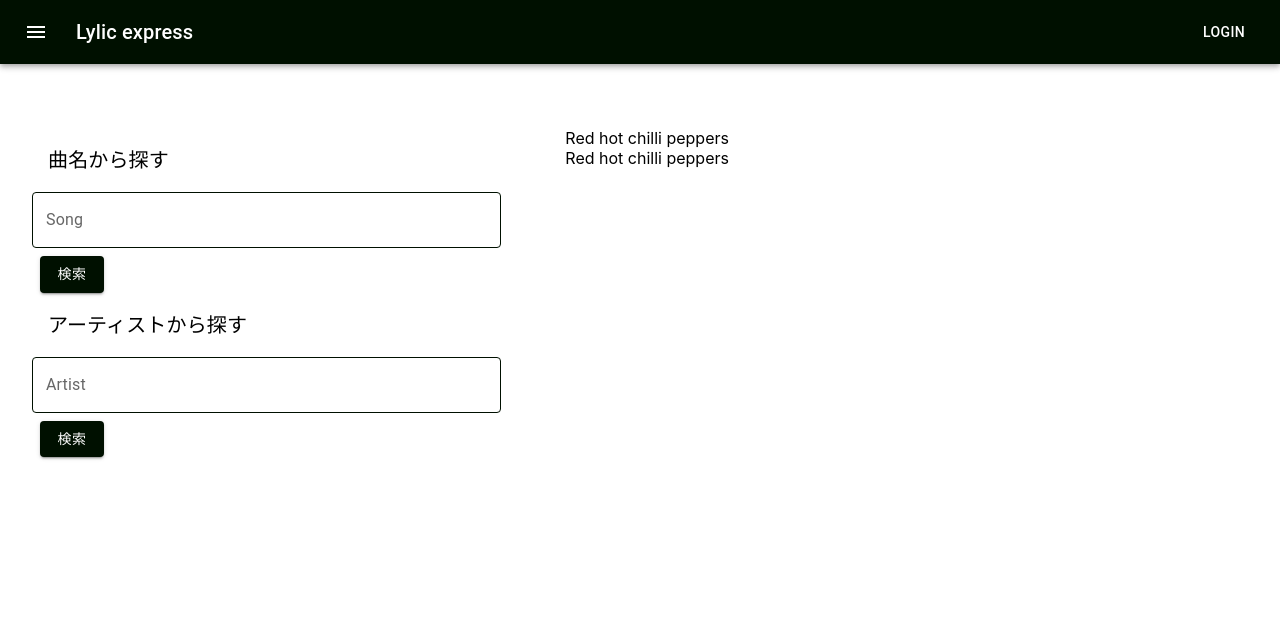
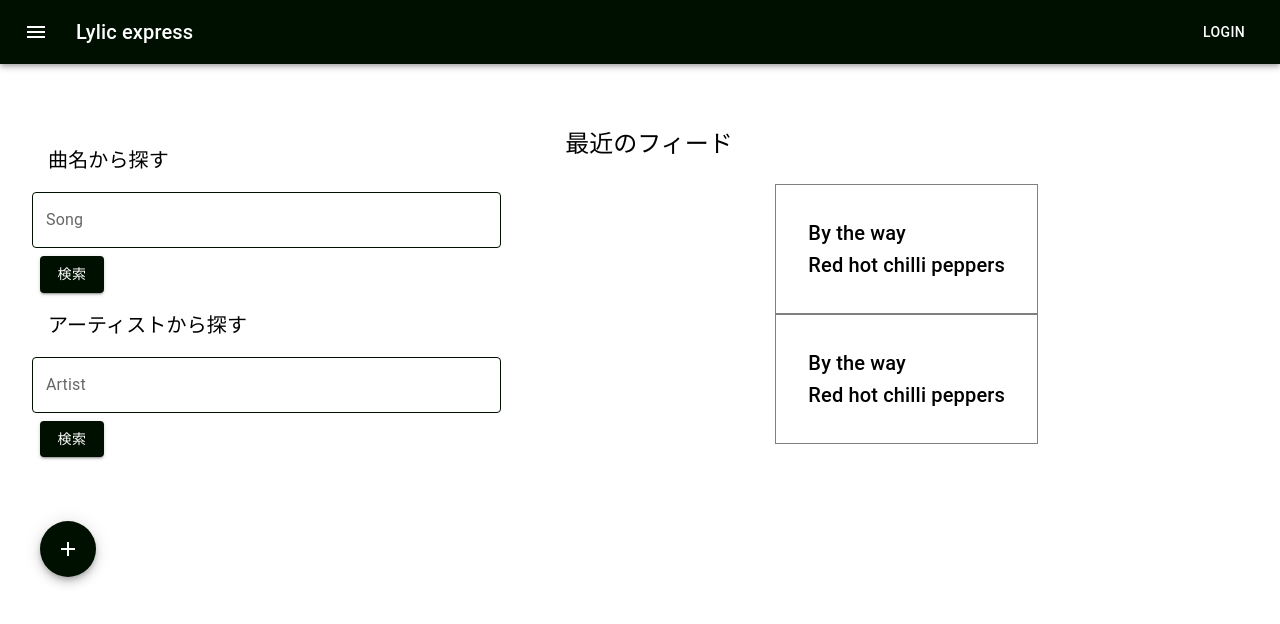
Before and after one commit to Kohsaku/lylics-expression-app, a React (Create React App) app: page / in a window 1280 px wide. Shown: the top 624 px of the page. Built offline with nearby package versions, Linux system fonts and the light colour scheme.

Commit message:
editing CurrentFeed component

```diff
--- a/src/components/CurrentFeed.tsx
+++ b/src/components/CurrentFeed.tsx
@@ -1,5 +1,5 @@
 import React, { useState } from "react";
-import { Box, Typography } from "@mui/material";
+import { Box, Grid, Typography } from "@mui/material";
 
 const CurrentFeed: React.FC = () => {
   const [testData, setTestData] = useState([
@@ -27,9 +27,21 @@ const CurrentFeed: React.FC = () => {
         flexDirection: "column",
       }}
     >
-      {testData.map((data) => (
-        <Box>{data.artist}</Box>
-      ))}
+      <Typography variant="h5">最近のフィード</Typography>
+      <Grid
+        container
+        flexDirection="column"
+        sx={{ mt: 3, alignItems: "center" }}
+      >
+        {testData.map((data) => (
+          <Grid item>
+            <Box p={4} sx={{ border: "1px solid grey" }}>
+              <Typography variant="h6">{data.song}</Typography>
+              <Typography variant="h6">{data.artist}</Typography>
+            </Box>
+          </Grid>
+        ))}
+      </Grid>
     </Box>
   );
 };
--- a/src/pages/Home.tsx
+++ b/src/pages/Home.tsx
@@ -1,6 +1,7 @@
 import React from "react";
-import { Grid, Box, TextField, Typography, Button } from "@mui/material";
+import { Grid, Box, TextField, Typography, Button, Fab } from "@mui/material";
 import { createTheme, ThemeProvider, styled } from "@mui/material/styles";
+import AddIcon from "@mui/icons-material/Add";
 import CurrentFeed from "../components/CurrentFeed";
 
 const CustomTextField = styled(TextField)({
@@ -86,6 +87,19 @@ const Home: React.FC = () => {
         <Grid item xs={false} sm={4} md={7} component={Box}>
           <CurrentFeed />
         </Grid>
+        <Fab
+          aria-label="add"
+          sx={{
+            mb: 1,
+            ml: 5,
+            bgcolor: "#001000",
+            "&: hover": {
+              background: "#800000",
+            },
+          }}
+        >
+          <AddIcon sx={{ color: "#ffffff" }} />
+        </Fab>
       </Grid>
     </ThemeProvider>
   );
```
